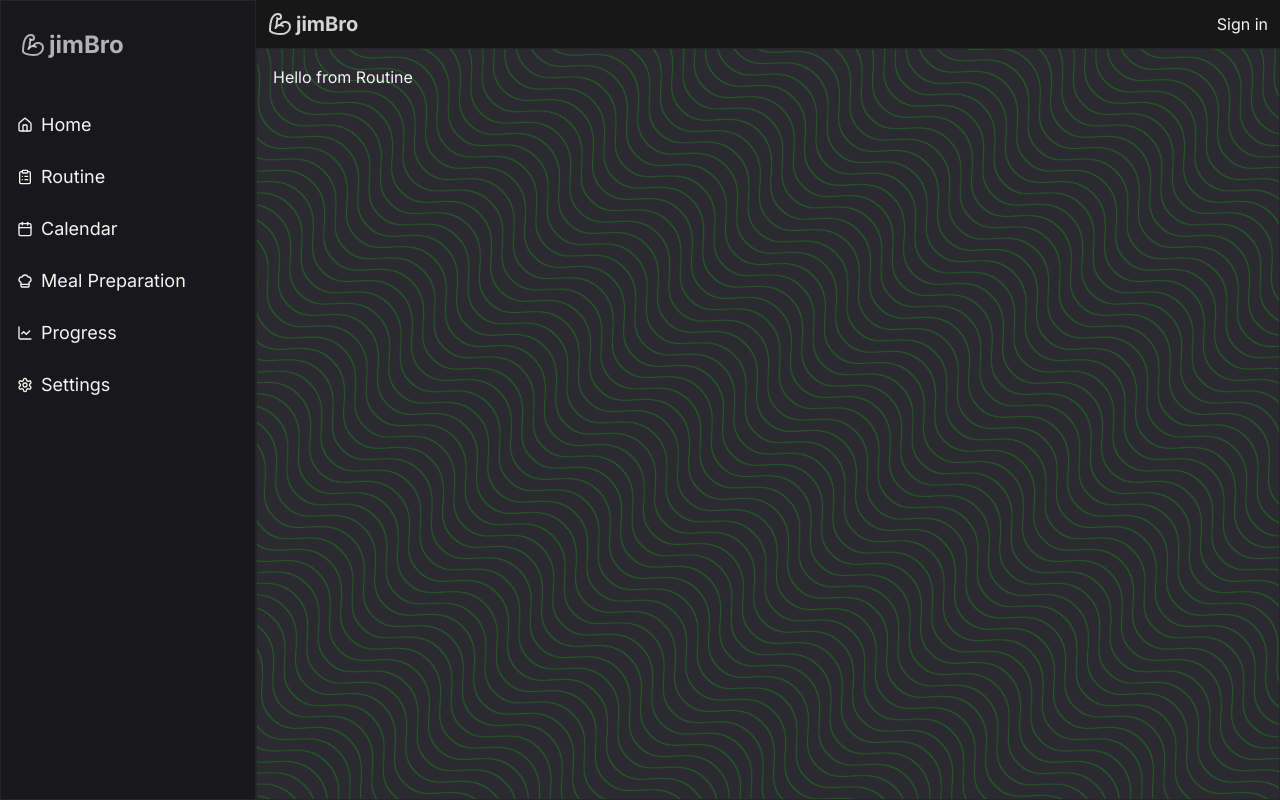
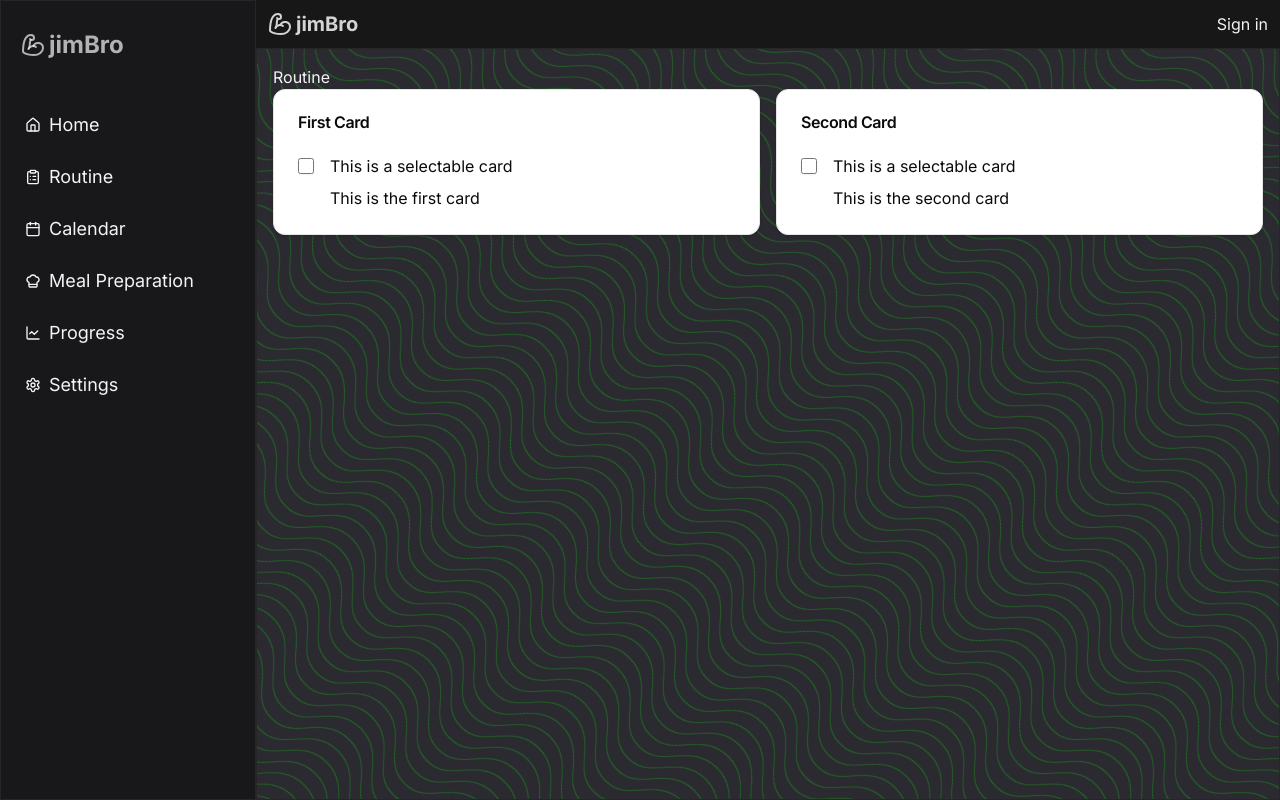
Before and after one commit to uvansh/jimbro, a Next.js app: page /routine in a window 1280 px wide. Built offline with nearby package versions, Linux system fonts and the light colour scheme; no server answers.

Commit message:
Added routine component without interactivity

```diff
--- a/src/app/layout.js
+++ b/src/app/layout.js
@@ -3,6 +3,7 @@
 import { SidebarProvider, SidebarTrigger } from "@/components/ui/sidebar";
 import { AppSidebar } from "@/components/app-sidebar";
 import Header from '@/components/Header';
+
 import {
   ClerkProvider,
 } from '@clerk/nextjs';
@@ -21,11 +22,11 @@
       <body
         className={`${inter.className} antialiased`}
       >
-        <SidebarProvider defaultOpen={true}>
+        <SidebarProvider>
         <div className="flex h-screen w-full overflow-hidden">
           <AppSidebar />
           <div className="flex flex-col flex-grow w-full">
-              <Header toggler={<SidebarTrigger/>} className="w-full"/>
+              <Header toggler={<SidebarTrigger/>}/>
           <main className=" border border-neutral-800 flex-grow p-4 w-full overflow-x-hidden">
             {children}
           </main>
--- a/src/app/routine/page.jsx
+++ b/src/app/routine/page.jsx
@@ -1,6 +1,45 @@
+import {Card,CardHeader,CardTitle,CardContent} from '@/components/ui/card';
+import { Input } from '@/components/ui/input';
+
+const CardInfo = [
+    {
+        id:1,
+        title:"First Card",
+        content:"This is the first card"
+
+    },
+    {
+        id:2,
+        title:"Second Card",
+        content:"This is the second card"
+    }
+]
+
 const Routine = () =>{
     return(
-        <div className="text-gray-100">Hello from Routine</div>
+        <div className="text-gray-100">
+                <h1>Routine</h1>
+            <div className='grid lg:grid-cols-2 gap-4'>
+                {CardInfo.map((card)=>(
+                <Card key={card.id}>
+                    <CardHeader>
+                        <CardTitle>{card.title}</CardTitle>
+                    </CardHeader>
+                    <CardContent>
+                        <div className='flex flex-col gap-2'>
+                        <div className='flex items-center gap-4'>
+                            <Input type="checkbox" className="w-4 h-4 text-blue-600"/>
+                            <h1>This is a selectable card</h1>
+                        </div>
+                        <div className='ml-8'>
+                            <p>{card.content}</p>
+                        </div>
+                        </div>
+                    </CardContent>
+                </Card>
+                ))}
+            </div>
+        </div>
     )
 }
 
--- a/src/app/workout/page.jsx
+++ b/src/app/workout/page.jsx
@@ -78,7 +78,7 @@
         console.log(`Selected Values:`, selectedValues);
         try {
             setLoadingState();
-            const response = await fetch(`https://api.api-ninjas.com/v1/exercises?type=${selectedValues[1]}&difficulty=${selectedValues[4]}&muscle=${selectedValues[2]}&equipment=${selectedValues[3]}&limit=10`,
+            const response = await fetch(`https://api.api-ninjas.com/v1/exercises?type=${selectedValues[1]}&difficulty=${selectedValues[4]}&muscle=${selectedValues[2]}&equipment=${selectedValues[3]}&limit=5`,
                 {
                     headers: {
                         "X-Api-Key": "2LVGvRBZjPl/9S3LoHAudA==BUjIzQMSgjaCVU1G"
--- a/src/components/app-sidebar.jsx
+++ b/src/components/app-sidebar.jsx
@@ -1,7 +1,7 @@
 'use client'
 
 import { Calendar, Home, ChefHat, ChartLine, ClipboardList, Settings, BicepsFlexed} from "lucide-react"
-
+import Link from 'next/link'
 import {
   Sidebar,
   SidebarContent,
@@ -55,7 +55,8 @@
     await useIsMobile();
   }
   return (
-    <Sidebar collapsible={getDeviceInfo?"":"none"} className="h-screen border border-neutral-800">
+    <>
+    <Sidebar side="left" collapsible={getDeviceInfo?"":"none"} className="h-screen border border-neutral-800">
       <SidebarContent>
         <SidebarGroup>
           <SidebarGroupLabel className="text-2xl font-bold mb-10 mt-5"><span className="p-1"><BicepsFlexed/></span>jimBro</SidebarGroupLabel>
@@ -64,10 +65,10 @@
               {items.map((item) => (
                 <SidebarMenuItem key={item.title}>
                   <SidebarMenuButton  asChild>
-                    <a href={item.url}>
+                    <Link href={item.url}>
                       <item.icon/>
                       <span className="text-lg font-normal">{item.title}</span>
-                    </a>
+                    </Link>
                   </SidebarMenuButton>
                 </SidebarMenuItem>
               ))}
@@ -77,5 +78,6 @@
       </SidebarContent>
       <SidebarFooter/>
     </Sidebar>
+    </>
   )
 }
--- a/src/components/ui/input.jsx
+++ b/src/components/ui/input.jsx
@@ -7,7 +7,7 @@
     (<input
       type={type}
       className={cn(
-        "flex h-9 w-full rounded-md border border-input bg-transparent px-3 py-1 text-base shadow-sm transition-colors file:border-0 file:bg-transparent file:text-sm file:font-medium file:text-foreground placeholder:text-muted-foreground focus-visible:outline-none focus-visible:ring-1 focus-visible:ring-ring disabled:cursor-not-allowed disabled:opacity-50 md:text-sm",
+        "flex h-9 w-full rounded-md border border-neutral-200 bg-transparent px-3 py-1 text-base shadow-sm transition-colors file:border-0 file:bg-transparent file:text-sm file:font-medium file:text-neutral-950 placeholder:text-neutral-500 focus-visible:outline-none focus-visible:ring-1 focus-visible:ring-neutral-950 disabled:cursor-not-allowed disabled:opacity-50 md:text-sm dark:border-neutral-800 dark:file:text-neutral-50 dark:placeholder:text-neutral-400 dark:focus-visible:ring-neutral-300",
         className
       )}
       ref={ref}
--- a/src/components/ui/separator.jsx
+++ b/src/components/ui/separator.jsx
@@ -14,7 +14,7 @@
     decorative={decorative}
     orientation={orientation}
     className={cn(
-      "shrink-0 bg-border",
+      "shrink-0 bg-neutral-200 dark:bg-neutral-800",
       orientation === "horizontal" ? "h-[1px] w-full" : "h-full w-[1px]",
       className
     )}
--- a/src/components/ui/sheet.jsx
+++ b/src/components/ui/sheet.jsx
@@ -44,7 +44,7 @@
   }
 )
 
-const SheetContent = React.forwardRef(({ side = "right", className, children, ...props }, ref) => (
+const SheetContent = React.forwardRef(({ side = "left", className, children, ...props }, ref) => (
   <SheetPortal>
     <SheetOverlay />
     <SheetPrimitive.Content ref={ref} className={cn(sheetVariants({ side }), className)} {...props}>
--- a/src/components/ui/sidebar.jsx
+++ b/src/components/ui/sidebar.jsx
@@ -17,13 +17,13 @@
   TooltipProvider,
   TooltipTrigger,
 } from "@/components/ui/tooltip"
+import { SheetTitle } from "./sheet";
 
 const SIDEBAR_COOKIE_NAME = "sidebar_state"
 const SIDEBAR_COOKIE_MAX_AGE = 60 * 60 * 24 * 7
 const SIDEBAR_WIDTH = "16rem"
 const SIDEBAR_WIDTH_MOBILE = "18rem"
-const SIDEBAR_WIDTH_ICON = "3rem"
-const SIDEBAR_KEYBOARD_SHORTCUT = "b"
+const SIDEBAR_WIDTH_ICON = "4rem"
 
 const SidebarContext = React.createContext(null)
 
@@ -144,20 +144,24 @@
 
   if (isMobile) {
     return (
-      (<Sheet open={openMobile} onOpenChange={setOpenMobile} {...props}>
+        <Sheet open={openMobile} onOpenChange={setOpenMobile} {...props}>
+            <SheetTitle className="hidden">
+            </SheetTitle>
             <SheetContent
                 data-sidebar="sidebar"
                 data-mobile="true"
+                aria-describedby=""
                 className="w-[--sidebar-width] bg-sidebar p-0 text-sidebar-foreground [&>button]:hidden"
                 style={
                     {
-              "--sidebar-width": SIDEBAR_WIDTH_MOBILE
+                        "--sidebar-width": SIDEBAR_WIDTH_MOBILE,
                     }
                 }
-          side={side}>
+                side={side}
+            >
                 <div className="flex h-full w-full flex-col">{children}</div>
             </SheetContent>
-      </Sheet>)
+        </Sheet>
     );
   }
 
@@ -400,7 +404,7 @@
 SidebarMenuItem.displayName = "SidebarMenuItem"
 
 const sidebarMenuButtonVariants = cva(
-  "peer/menu-button flex w-full items-center gap-2 overflow-hidden rounded-md p-2 text-left text-lg outline-none ring-sidebar-ring transition-[width,height,padding] hover:bg-sidebar-accent hover:text-sidebar-accent-foreground focus-visible:ring-2 active:bg-sidebar-accent active:text-sidebar-accent-foreground disabled:pointer-events-none disabled:opacity-50 group-has-[[data-sidebar=menu-action]]/menu-item:pr-8 aria-disabled:pointer-events-none aria-disabled:opacity-50 data-[active=true]:bg-sidebar-accent data-[active=true]:font-medium data-[active=true]:text-sidebar-accent-foreground data-[state=open]:hover:bg-sidebar-accent data-[state=open]:hover:text-sidebar-accent-foreground group-data-[collapsible=icon]:!size-8 group-data-[collapsible=icon]:!p-2 [&>span:last-child]:truncate [&>svg]:size-4 [&>svg]:shrink-0",
+  "peer/menu-button flex w-full items-center gap-2 overflow-hidden rounded-full p-2 pl-4 text-left text-lg outline-none ring-sidebar-ring transition-[width,height,padding] hover:bg-sidebar-accent hover:text-sidebar-accent-foreground focus-visible:ring-2 active:bg-sidebar-accent active:text-sidebar-accent-foreground disabled:pointer-events-none disabled:opacity-50 group-has-[[data-sidebar=menu-action]]/menu-item:pr-8 aria-disabled:pointer-events-none aria-disabled:opacity-50 data-[active=true]:bg-sidebar-accent data-[active=true]:font-medium data-[active=true]:text-sidebar-accent-foreground data-[state=open]:hover:bg-sidebar-accent data-[state=open]:hover:text-sidebar-accent-foreground group-data-[collapsible=icon]:!size-8 group-data-[collapsible=icon]:!p-2 [&>span:last-child]:truncate [&>svg]:size-4 [&>svg]:shrink-0",
   {
     variants: {
       variant: {
--- a/src/components/ui/skeleton.jsx
+++ b/src/components/ui/skeleton.jsx
@@ -6,7 +6,10 @@
 }) {
   return (
     (<div
-      className={cn("animate-pulse rounded-md bg-primary/10", className)}
+      className={cn(
+        "animate-pulse rounded-md bg-neutral-900/10 dark:bg-neutral-50/10",
+        className
+      )}
       {...props} />)
   );
 }
--- a/src/components/ui/tooltip.jsx
+++ b/src/components/ui/tooltip.jsx
@@ -17,7 +17,7 @@
       ref={ref}
       sideOffset={sideOffset}
       className={cn(
-        "z-50 overflow-hidden rounded-md bg-primary px-3 py-1.5 text-xs text-primary-foreground animate-in fade-in-0 zoom-in-95 data-[state=closed]:animate-out data-[state=closed]:fade-out-0 data-[state=closed]:zoom-out-95 data-[side=bottom]:slide-in-from-top-2 data-[side=left]:slide-in-from-right-2 data-[side=right]:slide-in-from-left-2 data-[side=top]:slide-in-from-bottom-2",
+        "z-50 overflow-hidden rounded-md bg-neutral-900 px-3 py-1.5 text-xs text-neutral-50 animate-in fade-in-0 zoom-in-95 data-[state=closed]:animate-out data-[state=closed]:fade-out-0 data-[state=closed]:zoom-out-95 data-[side=bottom]:slide-in-from-top-2 data-[side=left]:slide-in-from-right-2 data-[side=right]:slide-in-from-left-2 data-[side=top]:slide-in-from-bottom-2 dark:bg-neutral-50 dark:text-neutral-900",
         className
       )}
       {...props} />
```
Also changed, not shown: src/app/page.jsx (+6 -2 lines), src/components/Header.jsx (+4 -5 lines). Lines whose indentation alone changed are shown as unchanged.
